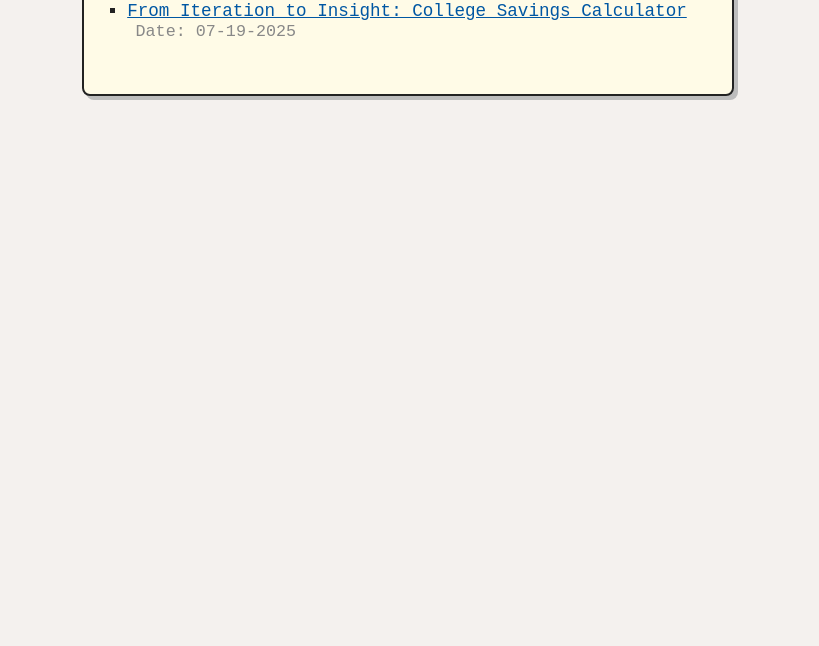
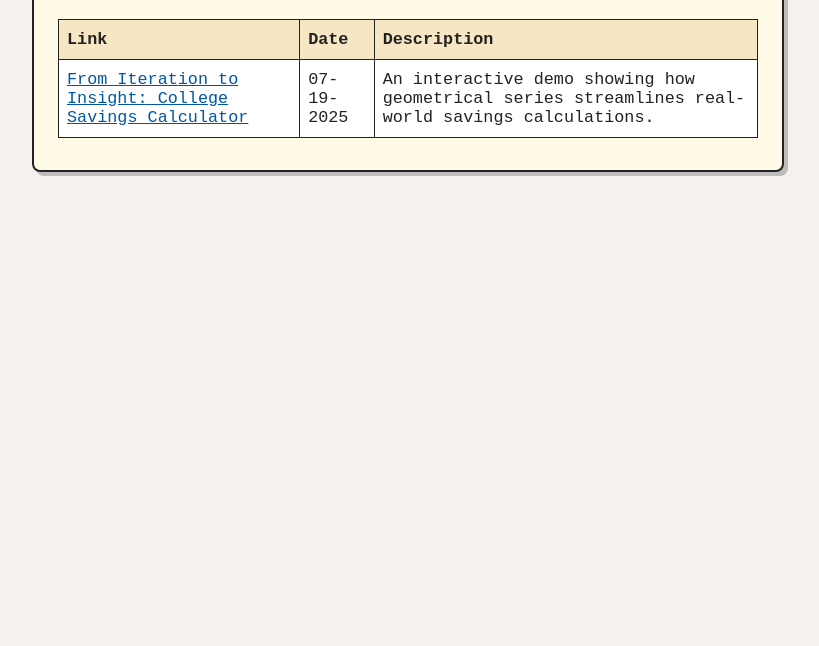
Before and after one commit to anupkalburgi/r2c, a plain HTML site: page index.html in a window 1280 px wide. Shown: the part 154-800 px from the top of the page, without its empty margins (232-1051 px from the left). Drawn offline with Linux system fonts and the light colour scheme.

Commit message:
changing layout

```diff
--- a/index.html
+++ b/index.html
@@ -13,7 +13,7 @@
             padding: 0;
         }
         .container {
-            max-width: 600px;
+            max-width: 700px;
             margin: 40px auto;
             background: #fffbe7;
             border: 2px solid #222;
@@ -23,42 +23,59 @@
         }
         h1 {
             font-size: 2.2em;
-            margin-bottom: 0.5em;
+            margin-bottom: 1em;
             text-align: center;
             letter-spacing: 2px;
             color: #2d2d2d;
         }
-        ul {
-            list-style-type: square;
-            padding-left: 1.2em;
+        table {
+            width: 100%;
+            border-collapse: collapse;
+            background: #fff;
+            font-size: 1.05em;
         }
-        li {
-            margin-bottom: 1.2em;
-            font-size: 1.1em;
+        th, td {
+            border: 1.5px solid #222;
+            padding: 10px 8px;
+            text-align: left;
+        }
+        th {
+            background: #f7e6c4;
+            color: #222;
+            font-weight: bold;
+        }
+        tr:nth-child(even) {
+            background: #f4f1ee;
         }
         a {
             color: #0057a3;
             text-decoration: underline;
         }
-        .date {
-            color: #888;
-            font-size: 0.95em;
-            margin-left: 0.5em;
-        }
-        @media (max-width: 600px) {
-            .container { padding: 16px 6px; }
+        @media (max-width: 700px) {
+            .container { padding: 12px 2px; }
+            th, td { padding: 6px 2px; font-size: 0.98em; }
         }
     </style>
 </head>
 <body>
     <div class="container">
         <h1>Articles Index</h1>
-        <ul>
-            <li>
-                <a href="articles/geometric_series.html">From Iteration to Insight: College Savings Calculator</a>
-                <span class="date">Date: 07-19-2025</span>
-            </li>
-        </ul>
+        <table>
+            <thead>
+                <tr>
+                    <th>Link</th>
+                    <th>Date</th>
+                    <th>Description</th>
+                </tr>
+            </thead>
+            <tbody>
+                <tr>
+                    <td><a href="articles/geometric_series.html">From Iteration to Insight: College Savings Calculator</a></td>
+                    <td>07-19-2025</td>
+                    <td>An interactive demo showing how geometrical series streamlines real-world savings calculations.</td>
+                </tr>
+            </tbody>
+        </table>
     </div>
 </body>
 </html>
```
